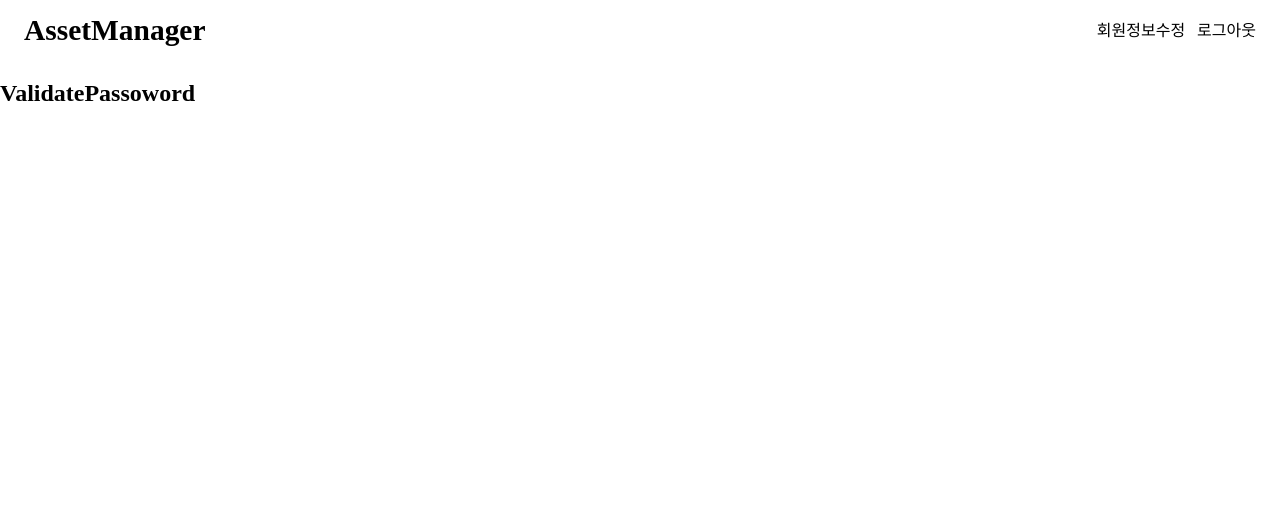
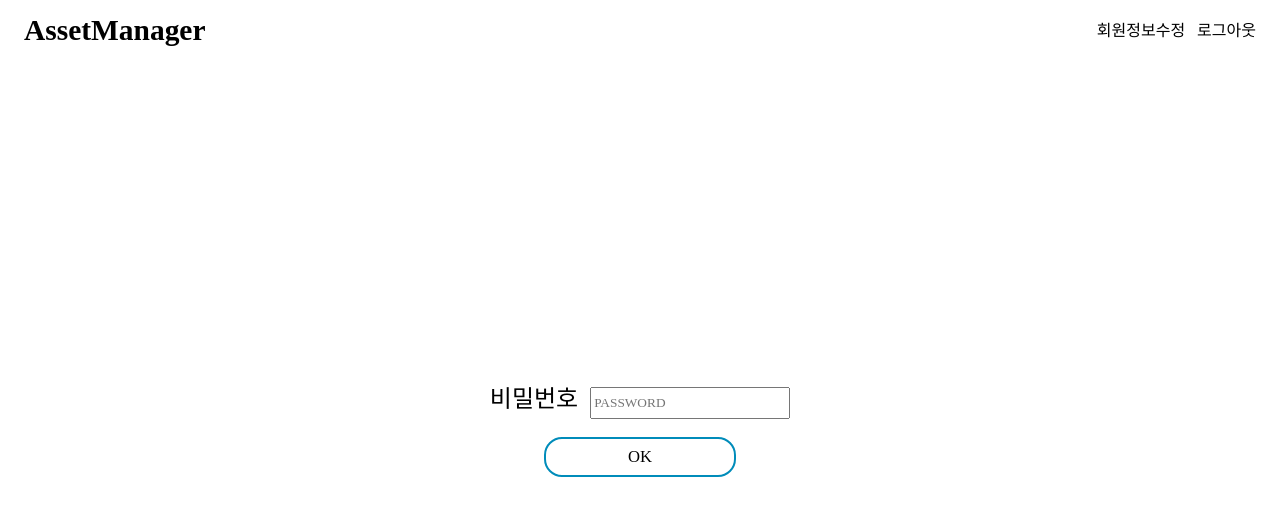
Before and after one commit to flowertaekk-dev/assetManager, a React (Create React App) app in the folder assetManager-client/: page /updateUserData in a window 1280 px wide. Shown: the top 516 px of the page. Built offline with nearby package versions, Linux system fonts and the light colour scheme; sample sign-in values are in the browser's storage; a web font is replaced by a local one.

Commit message:
feature/8 password check ING

```diff
--- a/assetManager-client/src/Login/UpdateUserData/UpdateUserData.css
+++ b/assetManager-client/src/Login/UpdateUserData/UpdateUserData.css
@@ -0,0 +1,4 @@
+.UpdateUserData {
+    display: flex;
+    flex: 1;
+}
--- a/assetManager-client/src/Login/UpdateUserData/UpdateUserData.js
+++ b/assetManager-client/src/Login/UpdateUserData/UpdateUserData.js
@@ -9,7 +9,7 @@ const UpdateUserData = () => {
     const [validateStatus, setValidateStatus] = useState(false)
 
     return (
-        <section>
+        <section className='UpdateUserData'>
             {!validateStatus && <ValidatePassword />}
             {validateStatus && <h1>UpdateUserData</h1>}
             {/* <h1>UpdateUserData</h1> */}
--- a/assetManager-client/src/Login/UpdateUserData/ValidatePassword/ValidatePassword.css
+++ b/assetManager-client/src/Login/UpdateUserData/ValidatePassword/ValidatePassword.css
@@ -0,0 +1,43 @@
+.ValidatePassword {
+    display: flex;
+    flex-direction: column;
+    flex: 1; /* 중간 정렬 */
+
+    justify-content: center;
+    align-items: center;
+}
+.ValidatePassword .input__group {
+    margin-bottom: 14px;
+}
+.ValidatePassword .input__group .validatePw__label {
+    margin-right: 12px;
+    font-size: 1.5em;
+}
+.ValidatePassword .input__group .validatePw__input {
+    height: 2em;
+    width: 15vw;
+}
+
+/* TODO 공통화하기: button */
+
+.ValidatePassword button {
+    background-color: white;
+    border: 2px solid #008CBA;
+    border-radius: 18px;
+    color: black;
+    padding: 8px 24px;
+    text-align: center;
+    text-decoration: none;
+    display: inline-block;
+    font-size: 1.3vw;
+    width: 15vw;
+    height: 40px;
+    margin: 4px 2px;
+    -webkit-transition-duration: 0.4s; /* Safari */
+    transition-duration: 0.4s;
+}
+.ValidatePassword button:hover{
+    background-color: #008CBA;
+    color: white;
+    cursor: pointer;
+}
--- a/assetManager-client/src/Login/UpdateUserData/ValidatePassword/ValidatePassword.js
+++ b/assetManager-client/src/Login/UpdateUserData/ValidatePassword/ValidatePassword.js
@@ -1,10 +1,53 @@
-import React from 'react'
+import React, { useState } from 'react'
+import { querySalt } from '../../../utils/userUtils/userUtilities'
+import useStore from '../../../mobx/useStore'
 
 import './ValidatePassword.css'
 
 const ValidatePassword = () => {
+
+    const { loginUser } = useStore()
+
+    const [ password, setPassowrd ] = useState('')
+
+    // -----------------------------------------------------
+    // API request
+
+    const okButtonClieckedHandler = async () => {
+        const _salt = await querySalt(loginUser.loginUserId)
+        console.log(_salt)
+        // TODO code from here
+        // 로그인 로직을 이용해서 패스워드 확인해도 될듯
+            // 그러면 로그인 쿼리를 공통화해도 되겠네? -> utils/userUtilities.js
+        // 화이팅해보자!!!
+    }
+
+    // -----------------------------------------------------
+    // utils
+
+    const querySaltKey = () => {
+
+    }
+
+    // -----------------------------------------------------
+    // Handlers
+
+    const onChangeHandler = (event) => {
+        setPassowrd(event.value)
+    }
+
     return (
-        <h2>ValidatePassoword</h2>
+        <section className='ValidatePassword'>
+            <div className='input__group'>
+                <label htmlFor="validatePw" className='validatePw__label'>비밀번호</label>
+                <input type="password"
+                    id="validatePw" name="validatePw" placeholder="PASSWORD"
+                    className='validatePw__input'
+                    value={password}
+                    onChange={(event) => onChangeHandler(event)}/>
+            </div>
+            <button onClick={okButtonClieckedHandler}>OK</button>
+        </section>
     )
 }
 
```
Also changed, not shown: assetManager-client/src/Login/Login.js (+0 -41 lines), assetManager-client/src/Login/Signup/Signup.js (+0 -24 lines).
